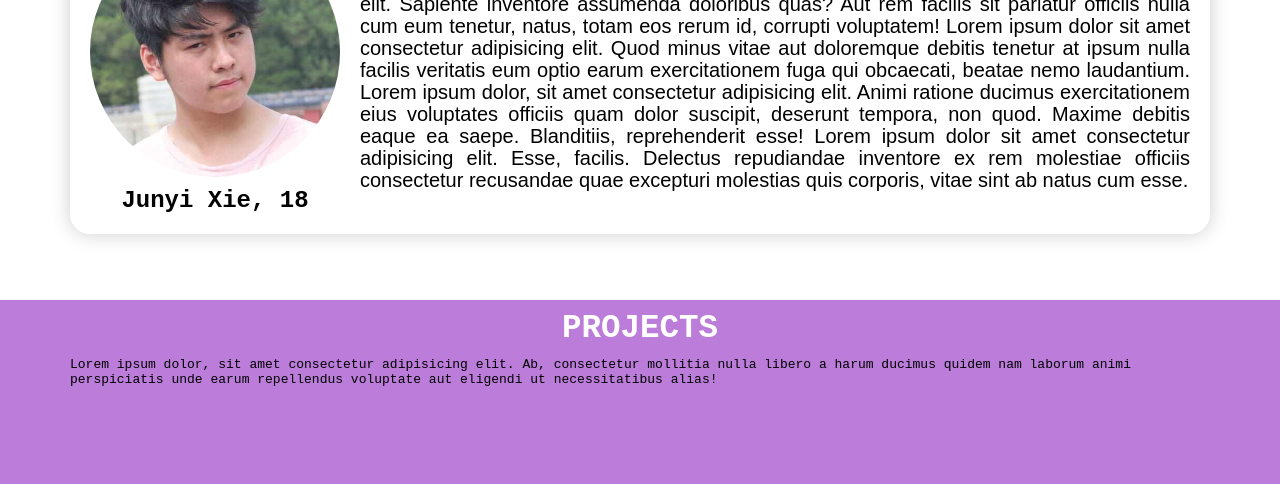
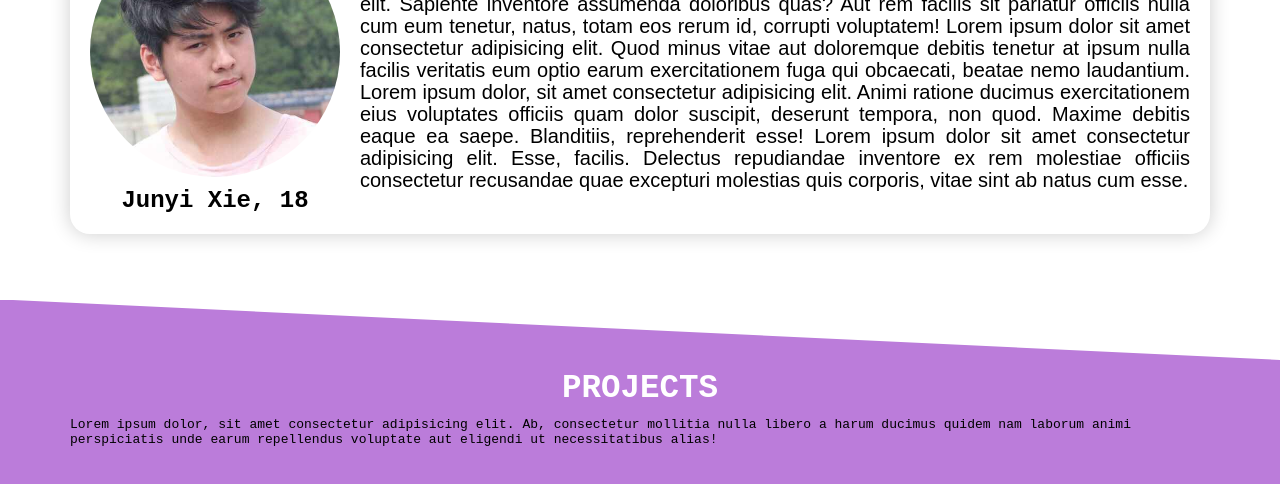
Before and after one commit to junyi-xie/junyi-xie.github.io, a plain HTML site: page index.html in a window 1280 px wide. Shown: the part 1050-1534 px from the top of the page. Drawn offline with nearby package versions, Linux system fonts and the light colour scheme.

Commit message:
Fixed diagonal div.

```diff
--- a/index.html
+++ b/index.html
@@ -51,7 +51,7 @@
 
     </div>
 
-    <div id="div"></div>
+    <div id="above2"></div>
     <div id="project">
 
         <div class="wrapper">
```
